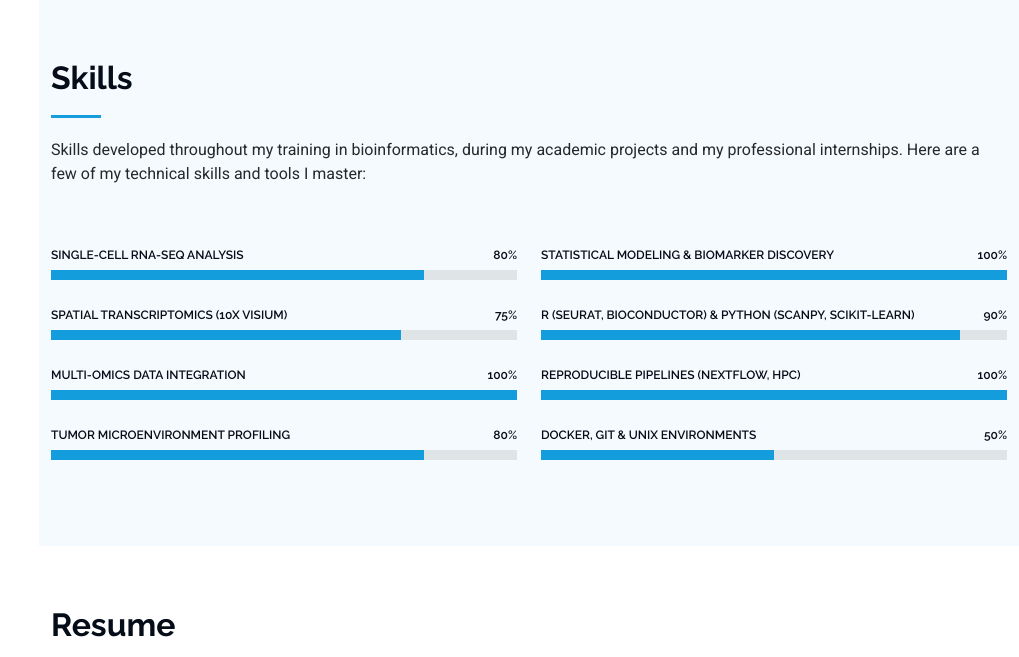
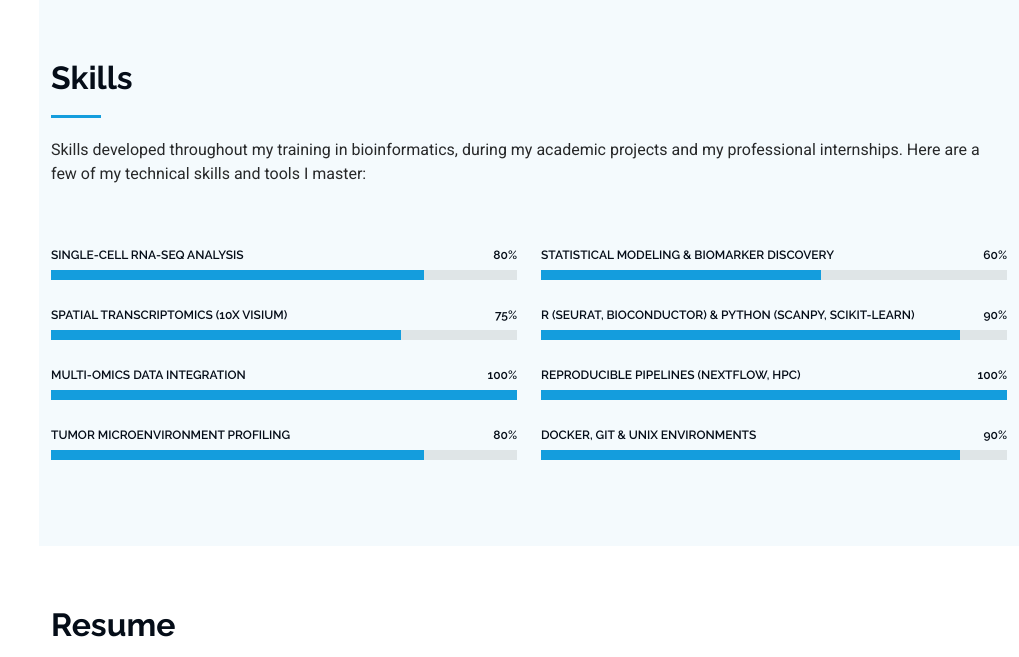
Before and after one commit to jdutel42/CV_online_project, a Flask app: page / in a window 1280 px wide. Shown: the part 2052-2709 px from the top of the page, without its empty margins (261-1280 px from the left). Run offline with Flask 3, Linux system fonts and the light colour scheme; some libraries are stand-ins or nearby versions.

Commit message:
Update & Add 2 more skills fix typo

```diff
--- a/templates/all_section.html
+++ b/templates/all_section.html
@@ -221,9 +221,9 @@
           <div class="col-lg-6">
 
             <div class="progress">
-              <span class="skill"><span>{{ t('Skill_5') }}</span> <i class="val">100%</i></span>
+              <span class="skill"><span>{{ t('Skill_5') }}</span> <i class="val">60%</i></span>
               <div class="progress-bar-wrap">
-                <div class="progress-bar" role="progressbar" aria-label="{{ t('Skill_5') }}" aria-valuenow="100" aria-valuemin="0" aria-valuemax="100"></div>
+                <div class="progress-bar" role="progressbar" aria-label="{{ t('Skill_5') }}" aria-valuenow="60" aria-valuemin="0" aria-valuemax="100"></div>
               </div>
             </div><!-- End Skills Item -->
 
@@ -242,9 +242,9 @@
             </div><!-- End Skills Item -->
 
             <div class="progress">
-              <span class="skill"><span>{{ t('Skill_8') }}</span> <i class="val">50%</i></span>
+              <span class="skill"><span>{{ t('Skill_8') }}</span> <i class="val">90%</i></span>
               <div class="progress-bar-wrap">
-                <div class="progress-bar" role="progressbar" aria-label="{{ t('Skill_8') }}" aria-valuenow="50" aria-valuemin="0" aria-valuemax="100"></div>
+                <div class="progress-bar" role="progressbar" aria-label="{{ t('Skill_8') }}" aria-valuenow="90" aria-valuemin="0" aria-valuemax="100"></div>
               </div>
 
           </div>
```
